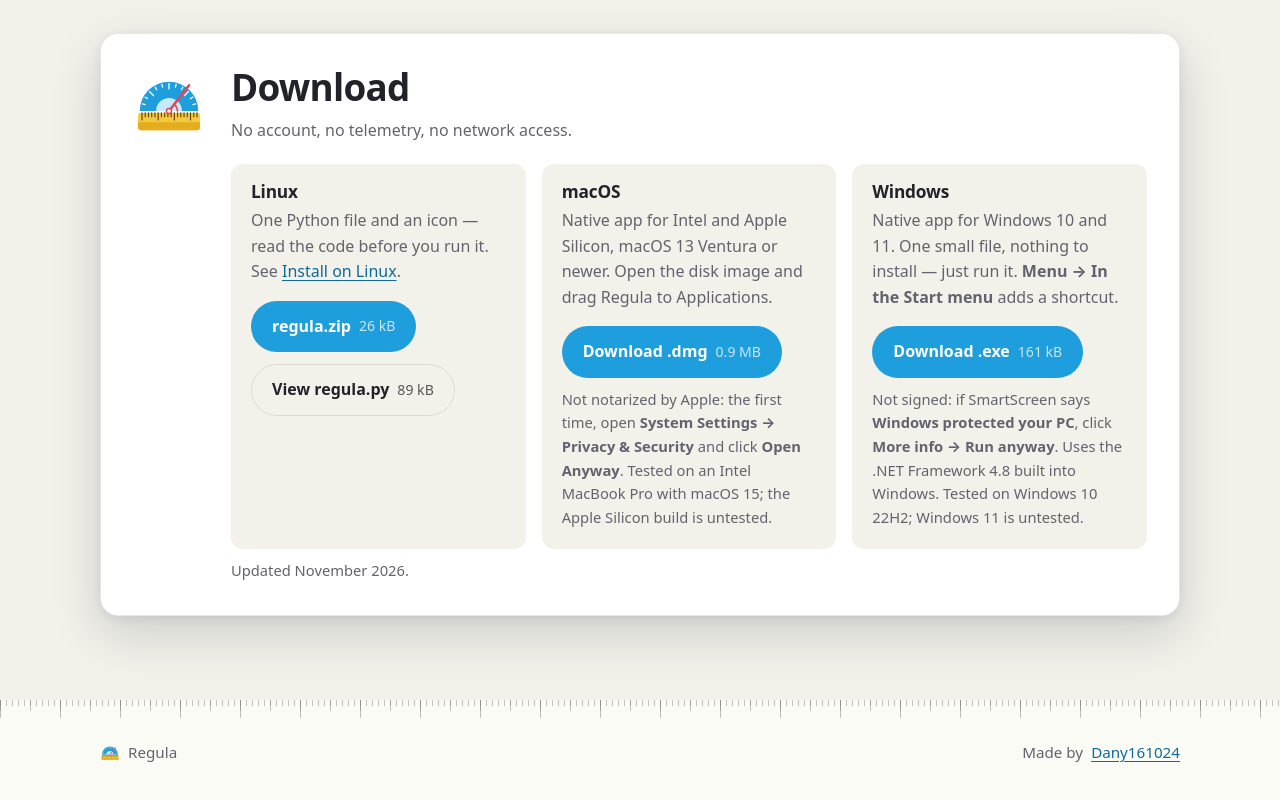
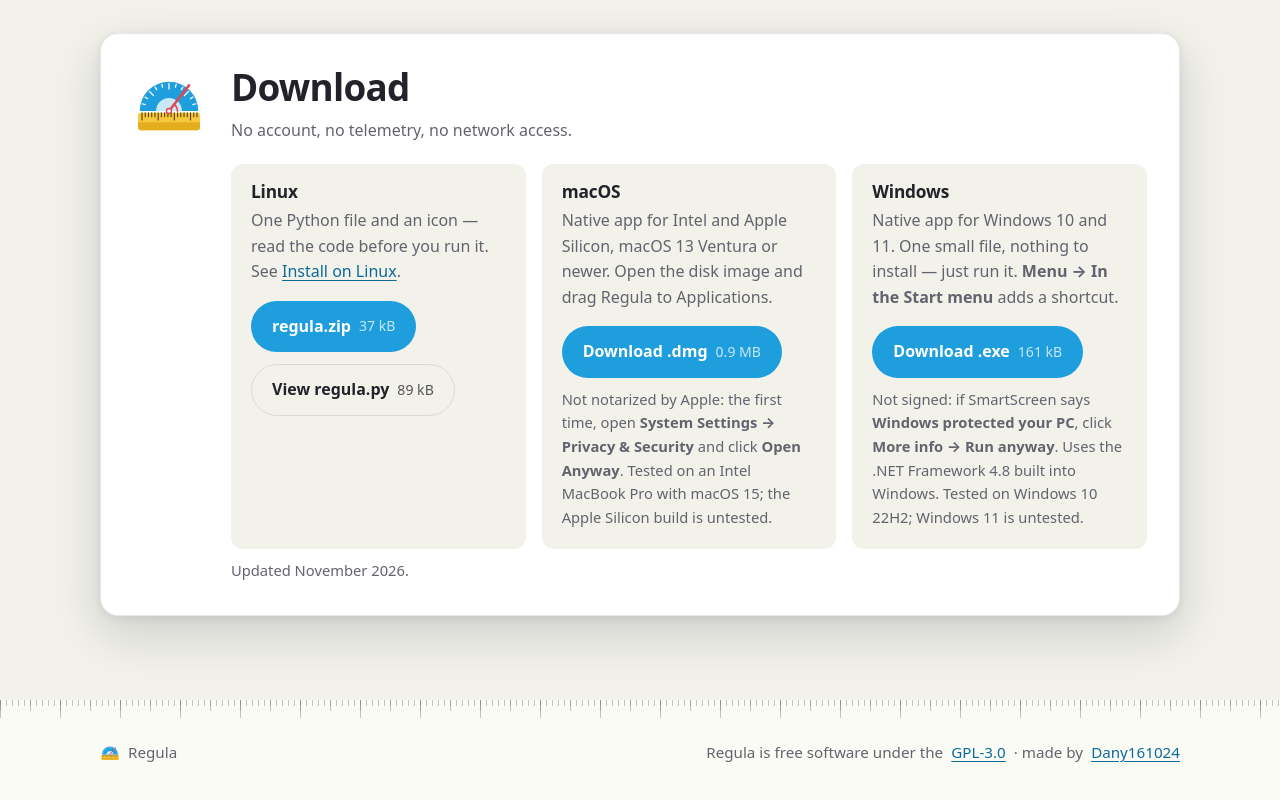
Before and after one commit to Dany161024/Regula, a plain HTML site: page web/index.html in a window 1280 px wide. Shown: the part 6961-7761 px from the top of the page. Drawn offline with Linux system fonts and the light colour scheme.

Commit message:
Licencia GPL-3.0 (ako Ohmega): LICENSE, v regula.zip a v pätičke webu
Co-Authored-By: Claude Opus 5.5 <noreply@anthropic.com>

```diff
--- a/web/index.html
+++ b/web/index.html
@@ -282,7 +282,7 @@ EOF</code></pre>
               <h3>Linux</h3>
               <p>One Python file and an icon — read the code before you run it. See <a href="#install">Install on Linux</a>.</p>
               <div class="cta">
-                <a class="btn" href="download/regula.zip" download>regula.zip <span class="size">26 kB</span></a>
+                <a class="btn" href="download/regula.zip" download>regula.zip <span class="size">37 kB</span></a>
                 <a class="btn btn-ghost" href="download/regula.py">View regula.py <span class="size">89 kB</span></a>
               </div>
             </div>
@@ -319,7 +319,7 @@ EOF</code></pre>
   <div class="ticks" aria-hidden="true"></div>
   <div class="wrap foot-row">
     <span><img src="icon.svg" alt="" width="20" height="20"> Regula</span>
-    <span>Made by <a href="https://github.com/Dany161024">Dany161024</a></span>
+    <span>Regula is free software under the <a href="https://www.gnu.org/licenses/gpl-3.0.html">GPL-3.0</a> · made by <a href="https://github.com/Dany161024">Dany161024</a></span>
   </div>
 </footer>
 
```
Also changed, not shown: 3 other files.
